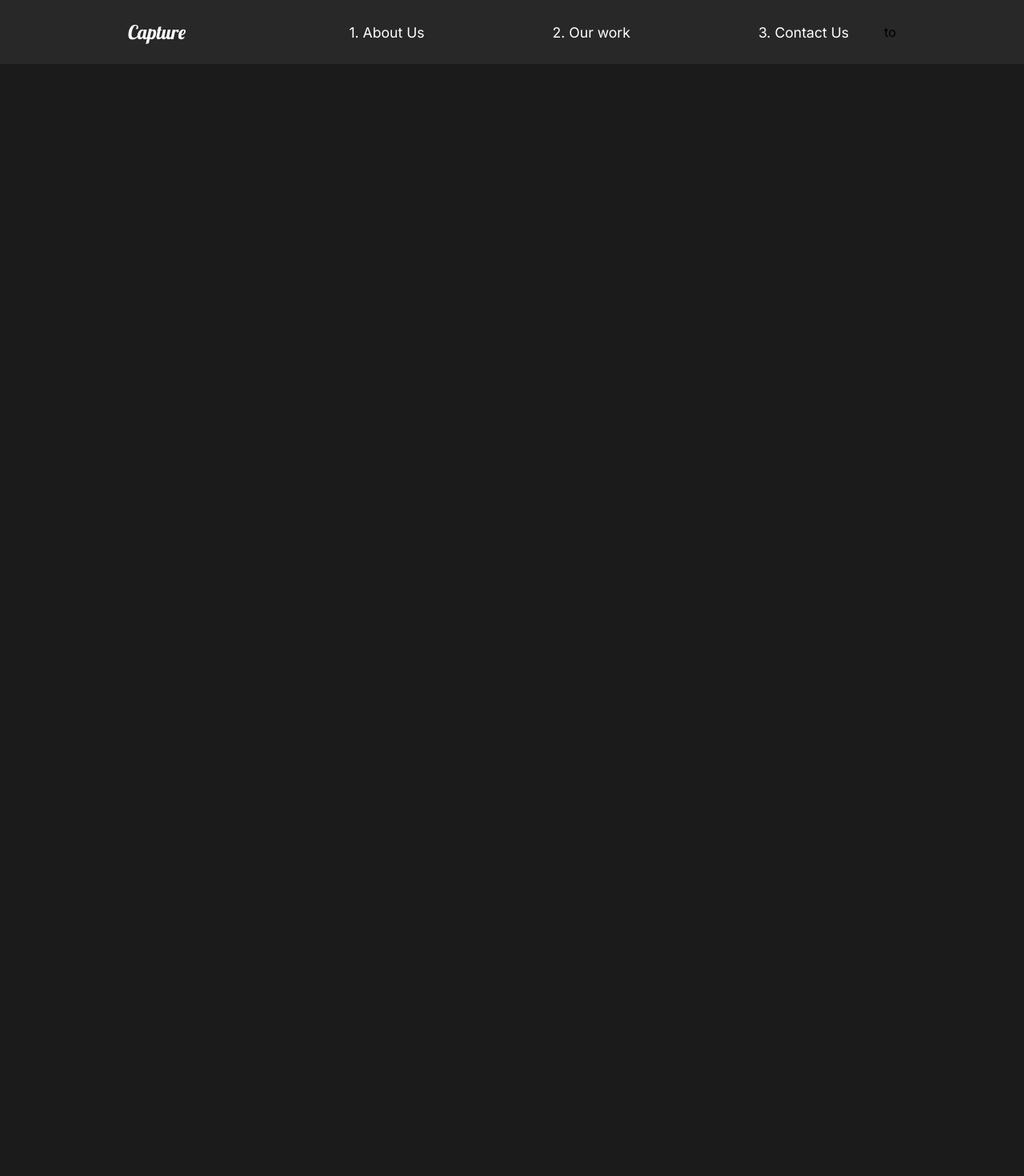
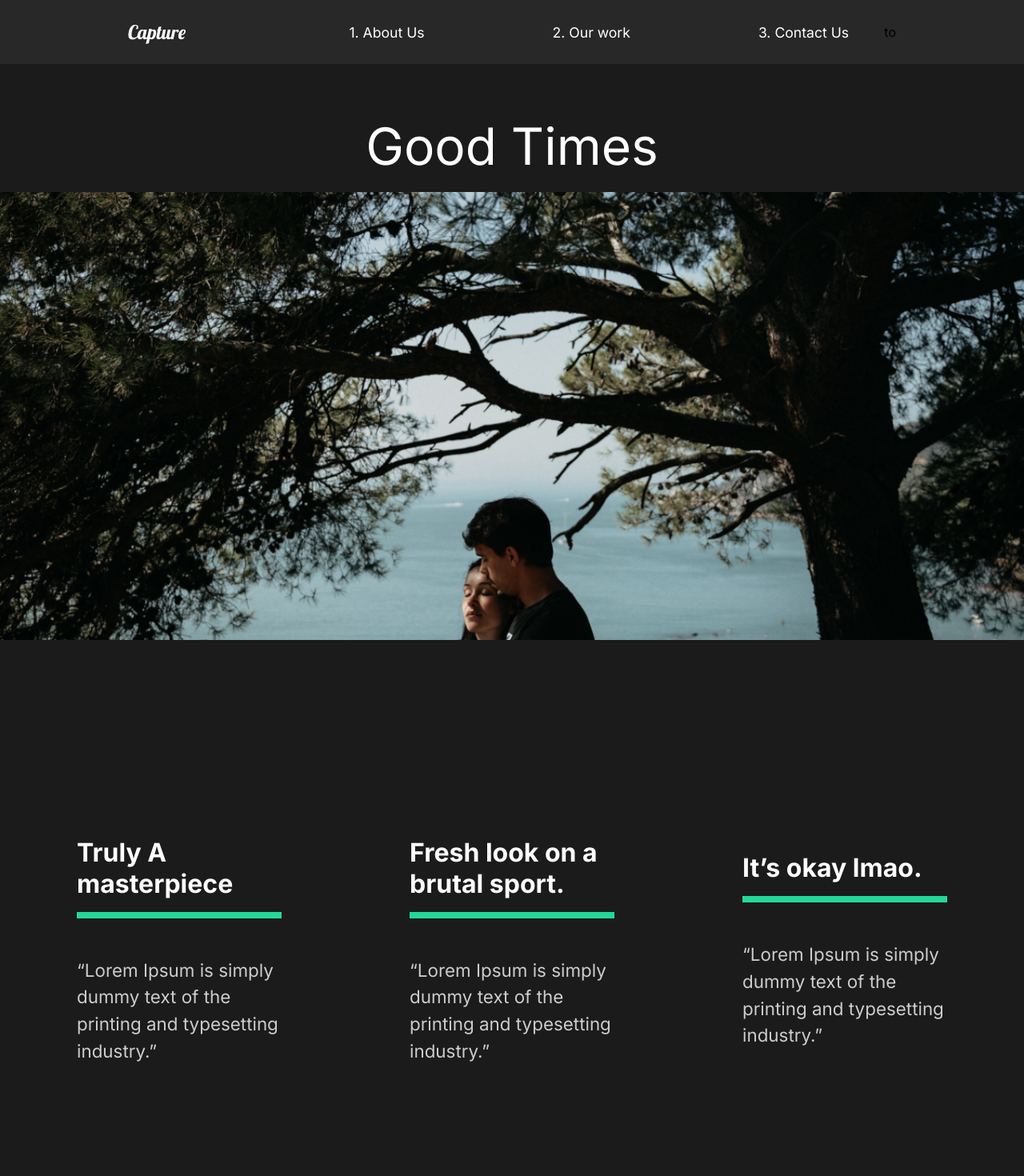
Before and after one commit to tataqt/Creative-React-and-Redux-Course, a React (Create React App) app in the folder capture-portofolio/: page /work/good-times in a window 1280 px wide. Shown: the top 1470 px of the page at 80% size. Before the commit the page ends 800 px from the top, so only its background shows below. Built offline with nearby package versions, Linux system fonts and the light colour scheme.

Commit message:
Movie Details

```diff
--- a/capture-portofolio/src/App.jsx
+++ b/capture-portofolio/src/App.jsx
@@ -2,6 +2,7 @@
 import AboutUsPage from "./pages/AboutUsPage";
 import ContactUs from "./pages/ContactUs";
 import OurWork from "./pages/OurWork";
+import MovieDetail from './pages/MovieDetail';
 import Nav from "./components/Nav";
 import GlobalStyle from "./components/GlobalStyle"
 
@@ -13,7 +14,8 @@
       <Routes>
         <Route path='/' exact element={<AboutUsPage />} />
         <Route path='/contact' element={<ContactUs />} />
-        <Route path='/work' element={<OurWork />} />
+        <Route path='/work' exact element={<OurWork />} />
+        <Route path='/work/:id' element={<MovieDetail />} />
       </Routes>
     </div>
   );
--- /dev/null
+++ b/capture-portofolio/src/components/MovieAward.jsx
@@ -0,0 +1,28 @@
+import React from 'react';
+import styled from 'styled-components';
+
+export const MovieAward = ({ title, description }) => {
+    return (
+        <Award>
+            <h3>{title}</h3>
+            <div className="line"></div>
+            <p>{description}</p>
+        </Award>
+    );
+};
+
+const Award = styled.div`
+    padding: 5rem;
+    h3{
+        font-size: 2rem;
+    }
+    .line{
+        width: 100%;
+        background: #23d997;
+        height: 0.5rem;
+        margin: 1rem 0;
+    }
+    p{
+        padding: 2rem 0;
+    }
+`;
--- /dev/null
+++ b/capture-portofolio/src/movieState.jsx
@@ -0,0 +1,81 @@
+//Import Images
+import athlete from './img/athlete-small.png';
+import goodtimes from './img/goodtimes-small.png';
+import theracer from './img/theracer-small.png';
+import athlete2 from './img/athlete2.png';
+import goodtimes2 from './img/good-times2.jpg';
+import theracer2 from './img/the-racer2.jpg';
+
+export const MovieState = () => {
+    return [
+        {
+            title: 'The Athlete',
+            mainImg: athlete,
+            secondaryImg: athlete2,
+            url: '/work/the-athlete',
+            awards: [
+                {
+                    title: 'Truly A masterpiece',
+                    description:
+                        '“Lorem Ipsum is simply dummy text of the printing and typesetting industry.”',
+                },
+                {
+                    title: 'Fresh look on a brutal sport.',
+                    description:
+                        '“Lorem Ipsum is simply dummy text of the printing and typesetting industry.”',
+                },
+                {
+                    title: 'It’s okay lmao.',
+                    description:
+                        '“Lorem Ipsum is simply dummy text of the printing and typesetting industry.”',
+                },
+            ],
+        },
+        {
+            title: 'Good Times',
+            mainImg: goodtimes,
+            url: '/work/good-times',
+            secondaryImg: goodtimes2,
+            awards: [
+                {
+                    title: 'Truly A masterpiece',
+                    description:
+                        '“Lorem Ipsum is simply dummy text of the printing and typesetting industry.”',
+                },
+                {
+                    title: 'Fresh look on a brutal sport.',
+                    description:
+                        '“Lorem Ipsum is simply dummy text of the printing and typesetting industry.”',
+                },
+                {
+                    title: 'It’s okay lmao.',
+                    description:
+                        '“Lorem Ipsum is simply dummy text of the printing and typesetting industry.”',
+                },
+            ],
+        },
+        {
+            title: 'The Racer',
+            mainImg: theracer,
+            url: '/work/the-racer',
+            secondaryImg: theracer2,
+            awards: [
+                {
+                    title: 'Truly A masterpiece',
+                    description:
+                        '“Lorem Ipsum is simply dummy text of the printing and typesetting industry.”',
+                },
+                {
+                    title: 'Fresh look on a brutal sport.',
+                    description:
+                        '“Lorem Ipsum is simply dummy text of the printing and typesetting industry.”',
+                },
+                {
+                    title: 'It’s okay lmao.',
+                    description:
+                        '“Lorem Ipsum is simply dummy text of the printing and typesetting industry.”',
+                },
+            ],
+        },
+    ];
+};
--- /dev/null
+++ b/capture-portofolio/src/pages/MovieDetail.jsx
@@ -0,0 +1,80 @@
+import React, { useEffect, useState } from 'react';
+import styled from 'styled-components';
+import { useLocation } from 'react-router-dom';
+import { MovieAward as Award } from '../components/MovieAward';
+import { MovieState } from '../movieState';
+
+const MovieDetail = () => {
+    const url = useLocation();
+
+    const [movies,] = useState(MovieState);
+    const [movie, setMovie] = useState({});
+
+    useEffect(() => {
+        const currentMovie = movies.filter((state) => state.url === url.pathname);
+        setMovie(currentMovie[0]);
+    }, [movies, url.pathname]);
+
+    return (
+        <Details>
+            <HeadLine>
+                <h2>{movie.title}</h2>
+                <img src={movie.mainImg} alt={movie.title} />
+            </HeadLine>
+            <Awards>
+                {movie?.awards?.map((award, index) => (
+                    <Award
+                        key={index}
+                        title={award.title}
+                        description={award.description}
+                    />
+                ))}
+            </Awards>
+            <ImageDisplay>
+                    <img src={movie.secondaryImg} alt="" />
+            </ImageDisplay>
+        </Details>
+    );
+};
+
+const Details = styled.div`
+    color: #fff;
+`;
+
+const HeadLine = styled.div`
+    min-height: 90vh;
+    padding-top: 20vh;
+    position: relative;
+    h2{
+        position: absolute;
+        top: 10%;
+        left: 50%;
+        transform: translate(-50%, -10%);
+    }
+    img{
+        width: 100%;
+        height: 70vh;
+        object-fit: cover;
+    }
+`;
+
+const Awards = styled.div`
+    min-height: 80vh;
+    display: flex;
+    margin: 5rem 1rem;
+    align-items: center;
+    justify-content: space-around;
+`;
+
+const ImageDisplay = styled.div`
+    min-height: 50vh;
+    img{
+        width: 100%;
+        height: 100%;
+        object-fit: cover;
+    }
+`
+
+
+
+export default MovieDetail;
--- a/capture-portofolio/src/pages/OurWork.jsx
+++ b/capture-portofolio/src/pages/OurWork.jsx
@@ -1,34 +1,22 @@
-import React from 'react';
+import React, { useState } from 'react';
 import { Link } from 'react-router-dom';
 import styled from 'styled-components';
-import athlete from '../img/athlete-small.png';
-import theracer from '../img/theracer-small.png';
-import goodtimes from '../img/goodtimes-small.png';
+import { MovieState } from '../movieState';
 
 const OurWork = () => {
+    const [movies, ] = useState(MovieState);
+
     return (
         <StyledWork>
-            <Movie>
-                <h2>The Athlete</h2>
-                <div className='line'></div>
-                <Link to={'/'}>
-                    <img src={athlete} alt="Athlete" />
-                </Link>
-            </Movie>
-            <Movie>
-                <h2>The racer</h2>
-                <div className='line'></div>
-                <Link to={'/'}>
-                    <img src={theracer} alt="The racer" />
-                </Link>
-            </Movie>
-            <Movie>
-                <h2>The Goodtimes</h2>
-                <div className='line'></div>
-                <Link to={'/'}>
-                    <img src={goodtimes} alt="Goodtimes" />
-                </Link>
-            </Movie>
+            {movies.map((movie) => (
+                <Movie key={movie.url}>
+                    <h2>{movie.title}</h2>
+                    <div className='line'></div>
+                    <Link to={movie.url}>
+                        <img src={movie.mainImg} alt={movie.title} />
+                    </Link>
+                </Movie>
+            ))}
         </StyledWork>
     );
 };
```
